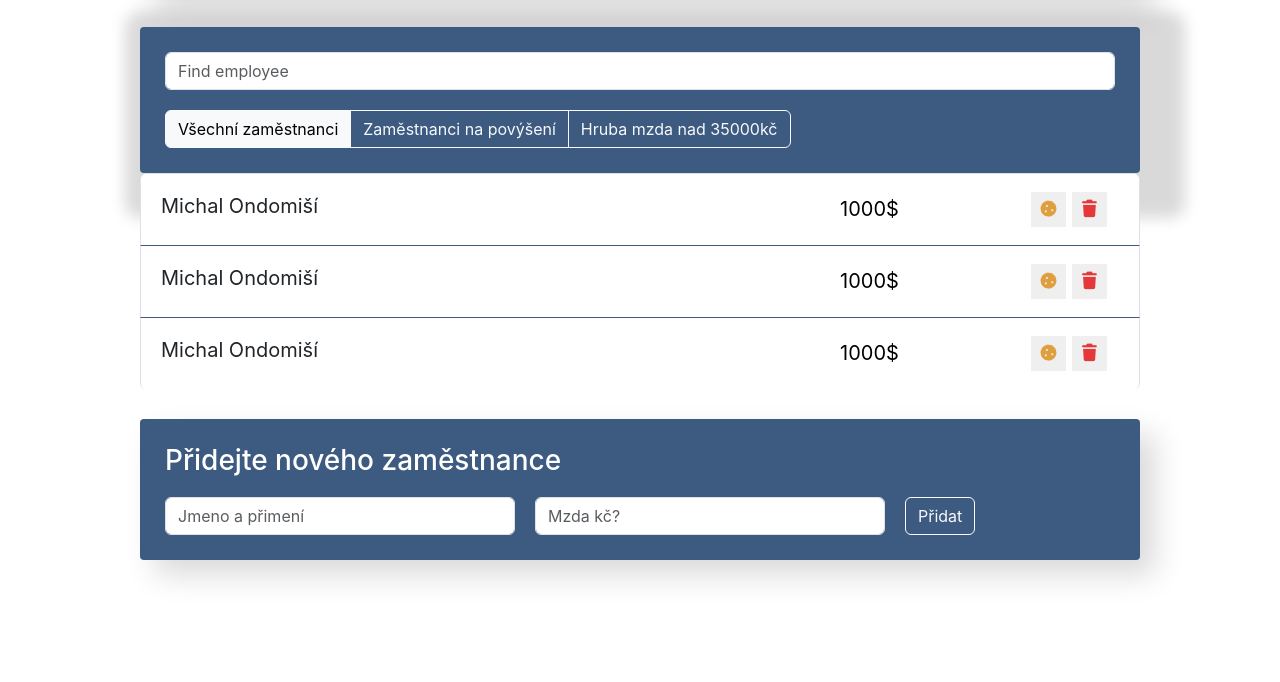
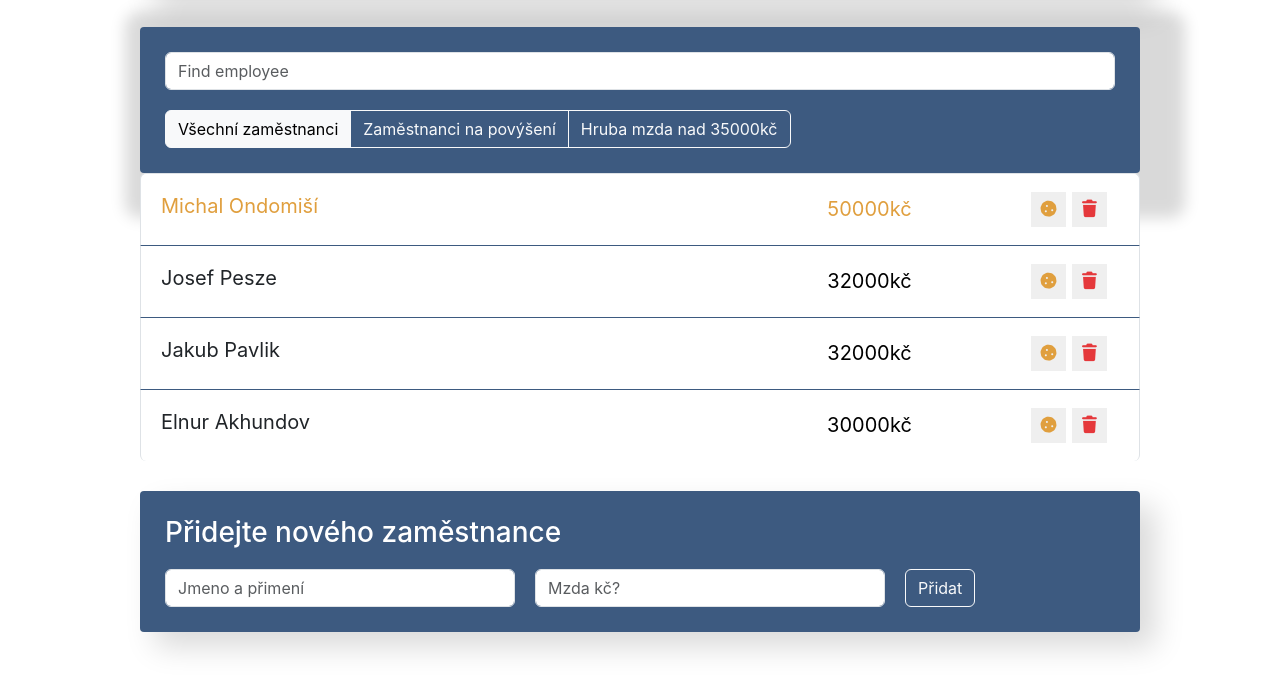
Before and after one commit to KamB89/Marimex, a React app: page / in a window 1280 px wide. Shown: the part 252-934 px from the top of the page. Before the commit the page ends 862 px from the top, so only its background shows below. Built offline with nearby package versions, Linux system fonts and the light colour scheme.

Commit message:
Vzorek - props

```diff
--- a/src/components/app/app.js
+++ b/src/components/app/app.js
@@ -6,6 +6,14 @@ import EmployeesList from '../employees-list/employees-list.js'
 import EmployeesAddForm from '../employees-add-form/employees-add-form.js';
 
 function App(){
+
+    const data = [
+        {name: 'Michal Ondomiší', salary: 50000 ,increase : true, suka: false},
+        {name: 'Josef Pesze' , salary: 32000  ,increase : false, suka: false},
+        {name: 'Jakub Pavlik', salary: 32000  ,increase : false, suka: false},
+        {name: 'Elnur Akhundov', salary: 30000, increase : false, suka: true}
+    ]
+
     return(
    <div className="app">
    <AppInfo/>
@@ -16,7 +24,7 @@ function App(){
     <AppFilter/>
 
    </div>
-   <EmployeesList/>
+   <EmployeesList data= {data}/>
    <EmployeesAddForm/>
 
 
--- a/src/components/employees-list-item/employees-list-item.css
+++ b/src/components/employees-list-item/employees-list-item.css
@@ -62,3 +62,7 @@
 .list-group-item.increase .btn-star {
     color: #aeaeae;
 }
+
+.suka{
+    color: red
+}
--- a/src/components/employees-list-item/employees-list-item.js
+++ b/src/components/employees-list-item/employees-list-item.js
@@ -1,10 +1,10 @@
 import './employees-list-item.css'
 
-const EmployeesListItem = ()=>{
+const EmployeesListItem = ({name, salary, increase})=>{
     return(
-     <li className="list-group-item d-flex justify-content-between">
-            <span className="list-group-item-label">Michal Ondomiší</span>
-            <input type="text" className="list-group-item-input" defaultValue="1000$"/>
+     <li className={increase?  "list-group-item d-flex justify-content-between increase": "list-group-item d-flex justify-content-between"}>
+            <span className="list-group-item-label">{name}</span>
+            <input type="text" className="list-group-item-input" defaultValue={salary + 'kč'}/>
             <div className='d-flex justify-content-center align-items-center'>
                 <button type="button"
                     className="btn-cookie btn-sm ">
--- a/src/components/employees-list/employees-list.js
+++ b/src/components/employees-list/employees-list.js
@@ -1,12 +1,18 @@
 import EmployeesListItem from '../employees-list-item/employees-list-item.js'
 import './employees-list.css'
 
-const EmployeesList = ()=>{
+const EmployeesList = ({data})=>{
+
+const elements = data.map((item)=>{
+    return(
+     <EmployeesListItem {...item} />///name={item.name} salary ={item.salary} increase = {item.increase}
+
+    )
+})
+
     return(
         <ul className="app-list list-group">
-            <EmployeesListItem/>
-            <EmployeesListItem/>
-            <EmployeesListItem/>
+            {elements}
         </ul>
     )
 }
```
